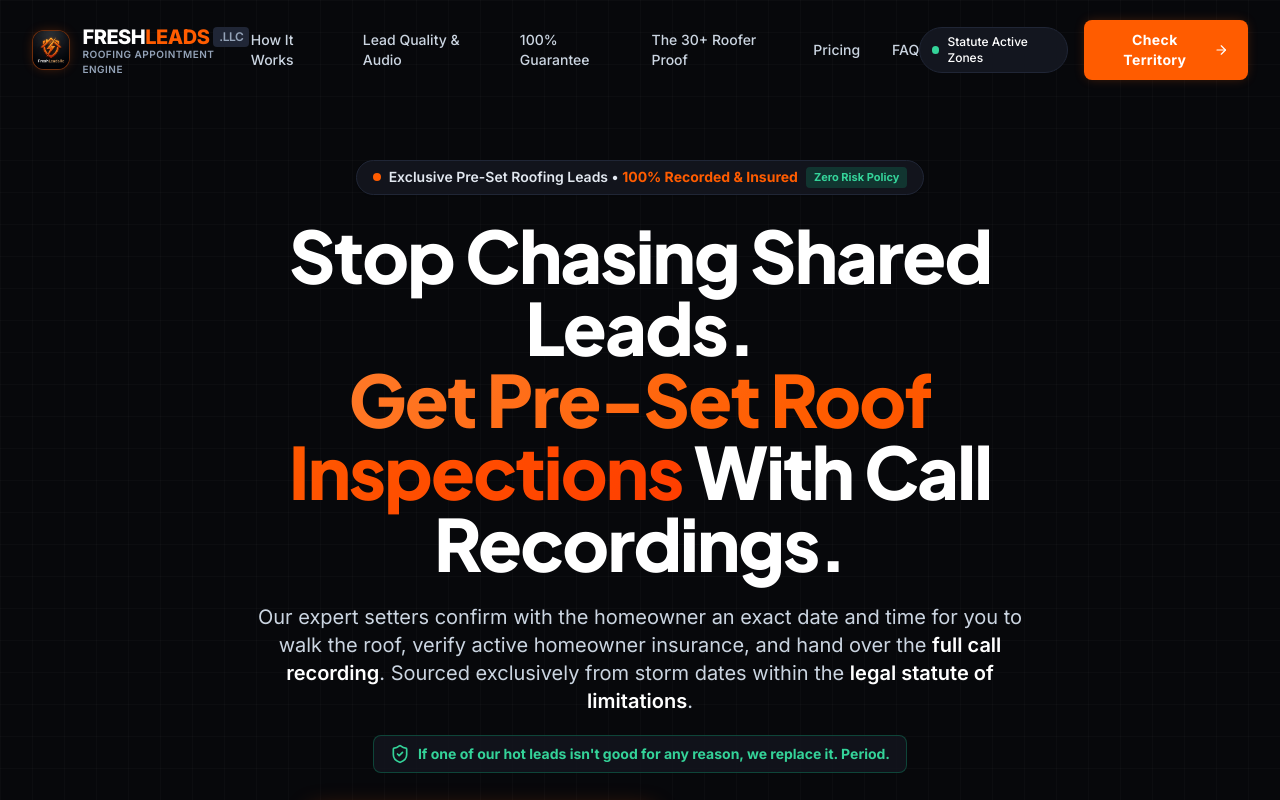
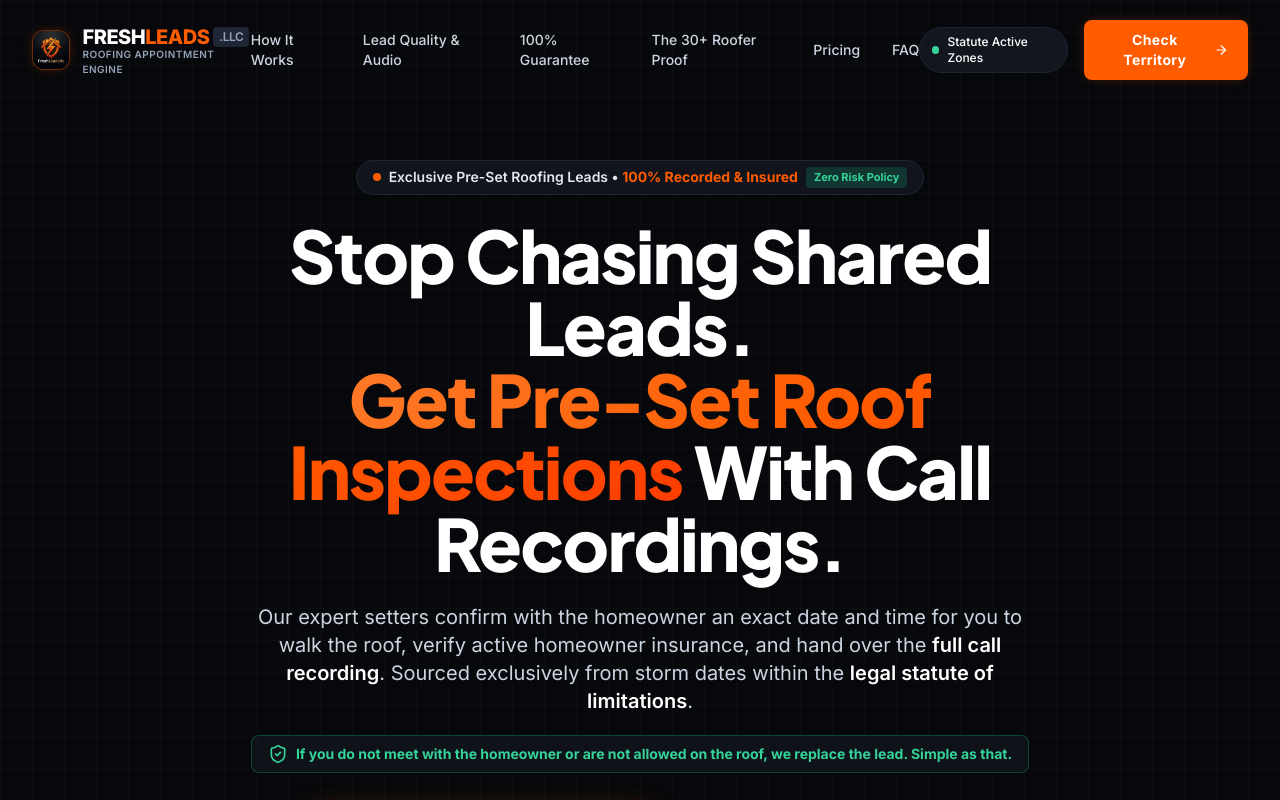
Before and after one commit to farmadvisorar-ux/freshleads-site, a React (Vite) app: page / in a window 1280 px wide. Shown: the top 800 px of the page. Built offline with nearby package versions, Linux system fonts and the light colour scheme.

Commit message:
Update replacement guarantee wording: If you do not meet with homeowner or are not allowed on the roof we replace the lead simple as that

```diff
--- a/src/components/FaqSection.jsx
+++ b/src/components/FaqSection.jsx
@@ -7,7 +7,7 @@ export default function FaqSection({ onOpenTerritoryModal }) {
   const faqs = [
     {
       q: "How does the 100% Lead Replacement Guarantee work?",
-      a: "Our policy is simple: You should never pay for bad leads. If a homeowner is a no-show, denies agreeing to an inspection, turns out not to have valid homeowner insurance, or has already signed with another contractor, let us know within 48 hours. We verify the situation and issue an immediate replacement appointment at zero cost to you."
+      a: "Our policy is crystal clear: If you do not meet with the homeowner or are not allowed on the roof to perform the inspection, we replace the lead. Simple as that. You never pay for no-shows, denied roof access, or bad contacts. Simply notify us within 48 hours and an immediate replacement appointment is dispatched at zero cost to you."
     },
     {
       q: "What does 'storm date in the statute of limitations' mean for my roofing claims?",
--- a/src/components/Footer.jsx
+++ b/src/components/Footer.jsx
@@ -33,7 +33,7 @@ export default function Footer({ onOpenTerritoryModal }) {
                 <ShieldCheck className="w-4 h-4" />
                 <span>100% Replacement Guarantee Pledge</span>
               </strong>
-              If one of our hot leads isn't good for any legitimate reason, we replace it immediately. Period.
+              If you do not meet with the homeowner or are not allowed on the roof, we replace the lead. Simple as that.
             </div>
           </div>
 
--- a/src/components/Hero.jsx
+++ b/src/components/Hero.jsx
@@ -40,7 +40,7 @@ export default function Hero({ onOpenTerritoryModal, onSelectLeadSample }) {
           {/* Core Guarantee Statement Highlight */}
           <div className="mt-5 inline-flex items-center gap-2 px-4 py-2 rounded-lg bg-fresh-card/80 border border-emerald-500/30 text-emerald-400 text-xs sm:text-sm font-bold">
             <ShieldCheck className="w-5 h-5 text-emerald-400 shrink-0" />
-            <span>If one of our hot leads isn't good for any reason, we replace it. Period.</span>
+            <span>If you do not meet with the homeowner or are not allowed on the roof, we replace the lead. Simple as that.</span>
           </div>
 
           {/* CTA Buttons */}
--- a/src/components/PricingTiers.jsx
+++ b/src/components/PricingTiers.jsx
@@ -76,7 +76,7 @@ export default function PricingTiers({ onOpenTerritoryModal }) {
             <span className="orange-gradient-text">Zero Lead-Buying Risk.</span>
           </h2>
           <p className="text-base sm:text-lg text-slate-300 leading-relaxed">
-            Every tier is backed by our 100% replacement guarantee. You never pay for unviable or no-show leads. Pick the consistency volume that matches your sales capacity.
+            Every tier is backed by our 100% replacement guarantee: if you don't meet with the homeowner or aren't allowed on the roof, we replace the lead. Simple as that.
           </p>
         </div>
 
--- a/src/components/QualityEngine.jsx
+++ b/src/components/QualityEngine.jsx
@@ -43,8 +43,8 @@ export default function QualityEngine({ onOpenTerritoryModal }) {
       icon: RefreshCw,
       title: "100% Replacement Guarantee",
       tagline: "Zero-Risk Lead Protection",
-      description: "If one of our hot leads isn't good for any legitimate reason (no-show, homeowner denied damage, uninsured), we replace it immediately with a fresh appointment at zero added cost.",
-      highlight: "Zero risk lead replacement policy",
+      description: "If you do not meet with the homeowner or are not allowed on the roof, we replace the lead immediately. Simple as that. No wasted truck rolls, and zero risk to your business.",
+      highlight: "Didn't meet the homeowner or walk the roof? It's replaced.",
       color: "text-emerald-400",
       borderGlow: "group-hover:border-emerald-500/50",
       isSpecial: true
@@ -60,16 +60,16 @@ export default function QualityEngine({ onOpenTerritoryModal }) {
 
         {/* Section Header */}
         <div className="text-center max-w-3xl mx-auto mb-16">
-          <div className="inline-flex items-center gap-2 px-3 py-1 rounded-md bg-fresh-card border border-fresh-border text-xs uppercase font-extrabold tracking-wider text-fresh-orange mb-3">
-            <ShieldCheck className="w-4 h-4 text-fresh-orange" />
+          <div className="inline-flex items-center gap-2 px-3 py-1 rounded-md bg-fresh-card border border-emerald-500/30 text-xs uppercase font-extrabold tracking-wider text-emerald-400 mb-3">
+            <ShieldCheck className="w-4 h-4 text-emerald-400" />
             <span>The FreshLeads Standard</span>
           </div>
           <h2 className="text-3xl sm:text-4xl md:text-5xl font-black text-white tracking-tight mb-4">
             The 5-Point Quality Engine <br />
             <span className="orange-gradient-text">That Guarantees Your Growth.</span>
           </h2>
-          <p className="text-base sm:text-lg text-slate-300 leading-relaxed">
-            Most lead companies sell shared garbage or digital clicks. FreshLeads.llc delivers fully vetted, pre-set inspections where homeowner insurance and storm dates are already verified.
+          <p className="text-base sm:text-lg text-slate-200 leading-relaxed">
+            Our standard is simple: <strong className="text-white font-bold">If you do not meet with the homeowner or are not allowed on the roof, we replace the lead. Simple as that.</strong> We eliminate the risk of no-shows and wasted drive time with exclusive, pre-set inspections where active insurance and legal storm dates are already verified.
           </p>
         </div>
 
@@ -118,8 +118,8 @@ export default function QualityEngine({ onOpenTerritoryModal }) {
                 {pillar.isSpecial && (
                   <div className="mt-6 flex flex-col sm:flex-row items-start sm:items-center justify-between gap-4 p-4 rounded-xl bg-emerald-500/10 border border-emerald-500/30">
                     <div className="text-xs text-slate-200">
-                      <strong className="text-emerald-400 block font-bold text-sm">You Never Pay For Bad Appointments:</strong>
-                      We remove the risk so you can focus entirely on inspecting roofs and closing insurance restoration claims.
+                      <strong className="text-emerald-400 block font-bold text-sm">Didn't Meet The Homeowner Or Walk The Roof? You Don't Pay:</strong>
+                      We eliminate the risk so your estimators can focus entirely on inspecting roofs and closing insurance restoration claims.
                     </div>
                     <button
                       onClick={() => onOpenTerritoryModal()}
@@ -141,10 +141,10 @@ export default function QualityEngine({ onOpenTerritoryModal }) {
               100% REPLACEMENT POLICY IN WRITING
             </span>
             <h4 className="text-2xl sm:text-3xl font-black text-white">
-              "If One Of Our Hot Leads Isn't Good, We Replace It."
+              "If You Don't Meet With The Homeowner Or Aren't Allowed On The Roof, We Replace The Lead."
             </h4>
             <p className="text-sm text-slate-300">
-              This gives your roofing business the option to grow rapidly. You no longer carry the risk of no-shows or unqualified contacts.
+              Simple as that. Zero loopholes, zero back-and-forth arguments. If your crew rolls a truck and cannot meet the homeowner or perform the roof inspection, your replacement appointment is dispatched at zero cost.
             </p>
           </div>
 
```
